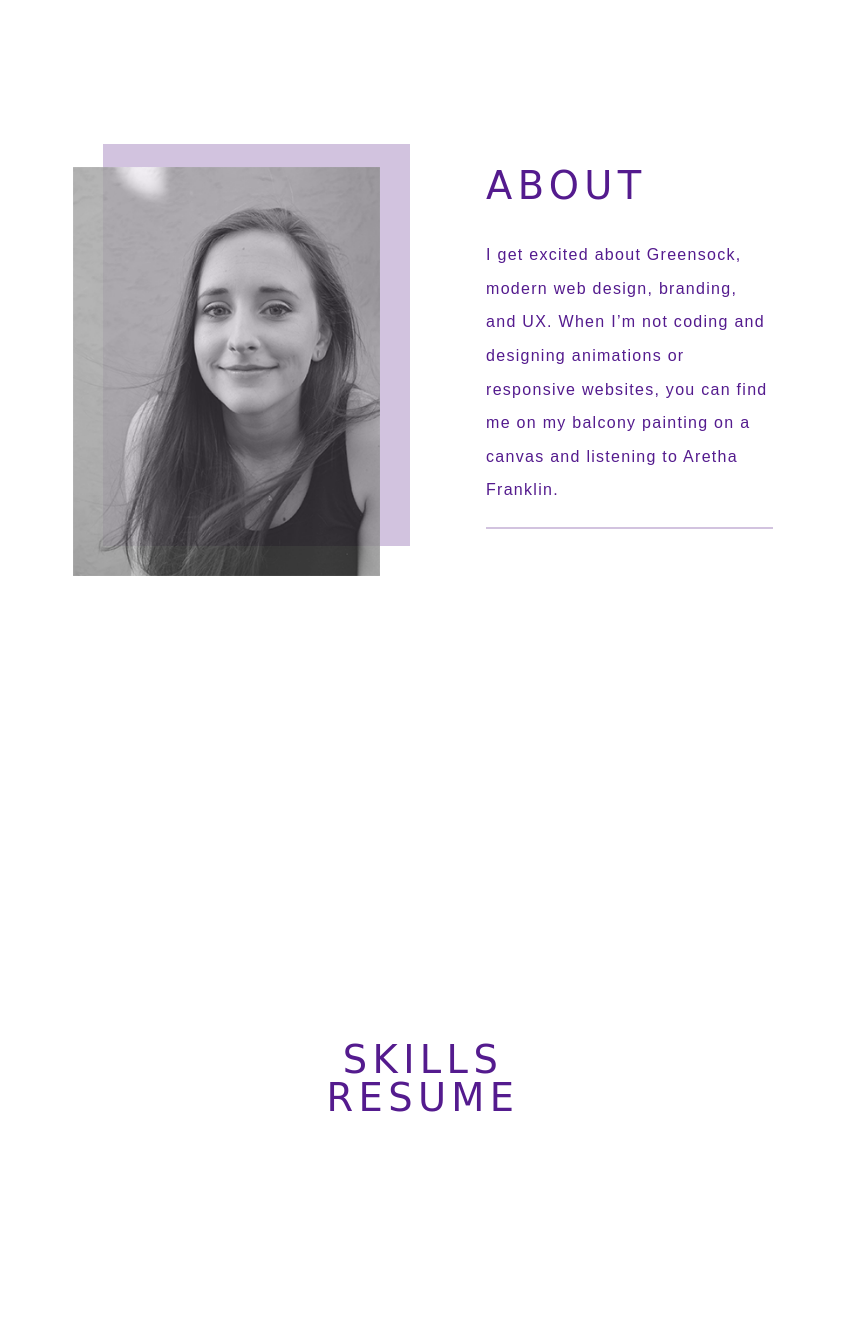
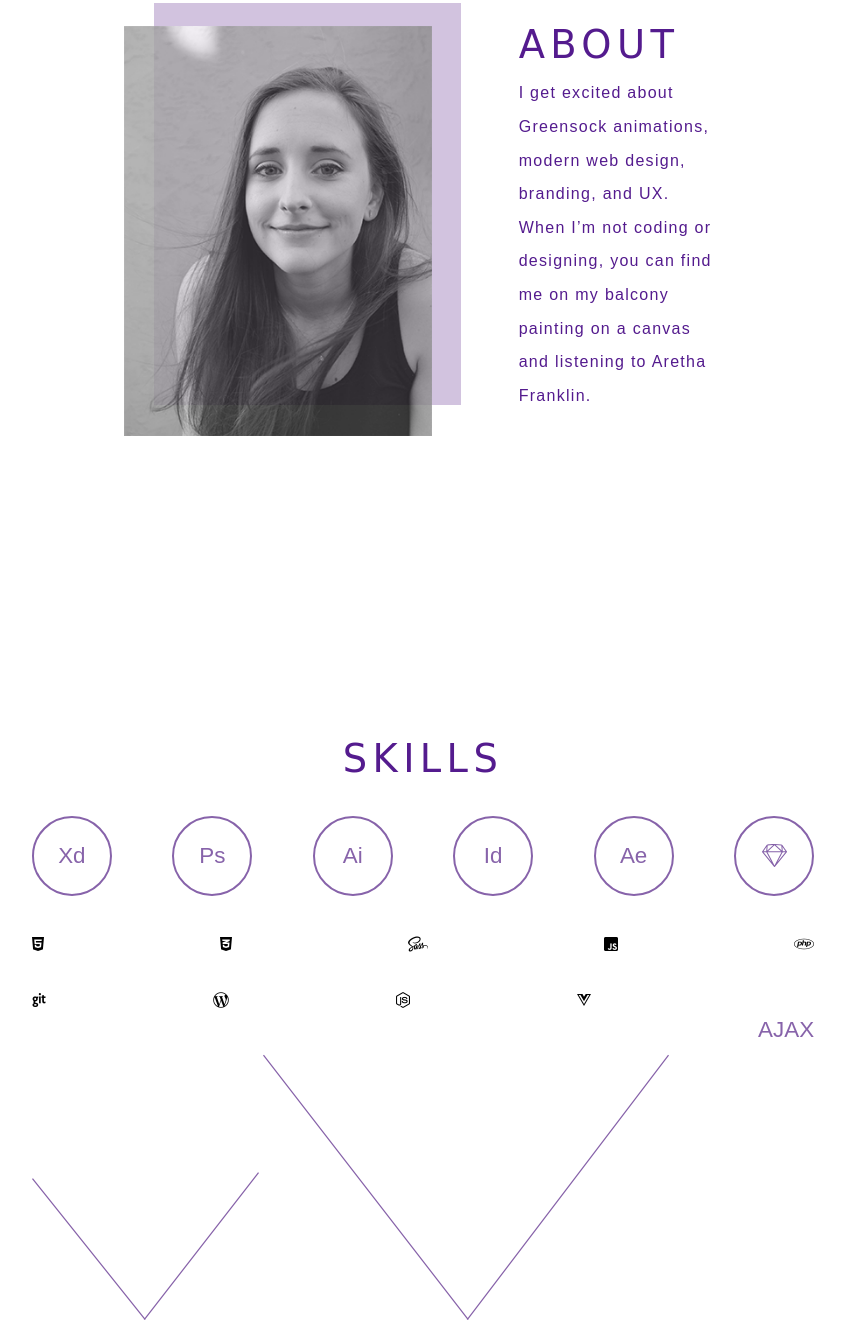
Before and after one commit to erinkahn/erin-kahn.com-2019, a website: page index.html in a window 1280 px wide. Shown: the part 2502-3825 px from the top of the page, without its empty margins (217-1062 px from the left). Before the commit the page ends 3700 px from the top, so only its background shows below. Drawn offline with Linux system fonts and the light colour scheme; a web font is replaced by a local one.

Commit message:
some updates for about section

```diff
--- a/index.html
+++ b/index.html
@@ -9,6 +9,7 @@
 		<link rel="stylesheet" href="dist/css/main.css">
 		<link href="https://fonts.googleapis.com/css?family=Crimson+Text:400i,600i" rel="stylesheet">		<link href="https://fonts.googleapis.com/css?family=Barrio|Fredericka+the+Great|Josefin+Sans:300,400|Nunito:300|Raleway+Dots|Ribeye+Marrow|Sniglet" rel="stylesheet">
 		<link href="https://fonts.googleapis.com/css?family=Berkshire+Swash|Avenir+Next|Cabin+Sketch|Megrim" rel="stylesheet">
+		<link rel="stylesheet" href="https://use.fontawesome.com/releases/v5.0.13/css/all.css" integrity="sha384-DNOHZ68U8hZfKXOrtjWvjxusGo9WQnrNx2sqG0tfsghAvtVlRW3tvkXWZh58N9jp" crossorigin="anonymous">
 
 		<!--
 
@@ -138,17 +139,9 @@
 		<section id="about">
 			<div class="selfie"></div>
 			<div class="selfie-bkg"></div>
-			<div class="aboutText"> <!-- flex direction column-->
+			<div class="aboutText">
 				<h2>About</h2>
-				<div></div> <!--triangles-->
-				<div></div>
-				<div></div>
-				<div></div>
-				<div></div>
-				<div></div>
-				<p>I get excited about Greensock, modern web design, branding, and UX. When I’m not coding and designing animations or responsive websites, you can find me on my balcony painting on a canvas and listening to Aretha Franklin.</p>
-				<div></div> <!--2 lines under text-->
-				<div></div>
+				<p>I get excited about Greensock animations, modern web design, branding, and UX. When I’m not coding or designing, you can find me on my balcony painting on a canvas and listening to Aretha Franklin.</p>
 			</div>
 		</section>
 
@@ -157,30 +150,33 @@
 		<section id="skills"> <!--flex direction column-->
 			<h2>Skills</h2>
 			<div class="designSkills">
-				<div></div>
-				<div></div>
-				<div></div>
-				<div></div>
-				<div></div>
-				<div></div>
+				<div><h5>Xd</h5></div>
+				<div><h5>Ps</h5></div>
+				<div><h5>Ai</h5></div>
+				<div><h5>Id</h5></div>
+				<div><h5>Ae</h5></div>
+				<div><img src="dist/img/sketch.svg" alt="sketch"></div>
 			</div>
 
 			<div class="codeSkills">
-				<div></div>
-				<div></div>
-				<div></div>
-				<div></div>
-				<div></div>
+				<i class="fab fa-html5"></i>
+				<i class="fab fa-css3-alt"></i>
+				<i class="fab fa-sass"></i>
+				<i class="fab fa-js-square"></i>
+				<i class="fab fa-php"></i>
 			</div>
 
 			<div class="frameworks">
-				<div></div>
-				<div></div>
-				<div></div>
-				<div></div>
+				<div><i class="fab fa-git"></i></div>
+				<div><i class="fab fa-wordpress-simple"></i></div>
+				<div><i class="fab fa-node-js"></i></div>
+				<div><i class="fab fa-vuejs"></i></div>
+				<div><h5>AJAX</h5></div>
 			</div>
 
 			<div class="bottomTriangleLines">
+				<img src="dist/img/smlDownTri.png" alt="triangle">
+				<img src="dist/img/bigDownTri.png" alt="triangle">
 			</div>
 		</section>
 
@@ -200,17 +196,17 @@
 
 		<footer>
 			<div> <!-- left icons-->
-				<img src="" alt="">
-				<img src="" alt="">
-				<img src="" alt="">
-				<img src="" alt="">
+				<i class="fab fa-github"></i>
+				<i class="fab fa-linkedin-in"></i>
+				<i class="fab fa-instagram"></i>
+				<img src="" alt="arrowLeft">
 				<h5>Stalk Me</h5>
 			</div>
 
 			<div> <!-- right mail icon-->
 				<h5>Email Me</h5>
-				<img src="" alt="">
-				<img src="" alt="">
+				<img src="" alt="arrowRight">
+				<i class="fas fa-envelope"></i>
 			</div>
 
 		</footer>
--- a/src/scss/main.scss
+++ b/src/scss/main.scss
@@ -72,7 +72,9 @@ body {
 	height: 100vh;
 	overflow: hidden;
 	margin-bottom: 20%;
-
+	@media screen and (min-width: 1440px){
+		height: 102vh;
+	}
 	.topLine{
 		width: 479%;
 		display: flex;
@@ -708,15 +710,19 @@ h2{
 	}
 	@media screen and (min-width: 768px){
 		width: 63.722222%;
-		margin-top: 40%;
-		padding-top:17%;
+		margin-top: 34%;
+		padding-top: 17%;
+	}
+	@media screen and (min-width: 900px){
+		width: 61%;
 	}
 	@media screen and (min-width: 1024px){
-		width: 60.722222%;
-		padding-top: 4%;
+		width: 52.722222%;
+		margin-top: 20%;
 	}
 	@media screen and (min-width: 1224px){
-		width: 54.722222%; // 788 / 1440
+		width: 46.722222%;
+		margin-top: 16%;
 	}
 
 
@@ -733,11 +739,15 @@ h2{
 			width: 80%;
 			padding-bottom: 45%;
 		}
+		@media screen and (min-width: 900px){
+			width: 31%;
+			padding-bottom: 41%;
+		}
 		@media screen and (min-width: 1024px){
-			padding-bottom: 36%;
+			padding-bottom: 33%;
 		}
 		@media screen and (min-width: 1224px){
-			width: 77%;
+			width: 73%;
 			padding-bottom: 32%;
 		}
 		background-image: url('../img/selfie.png');
@@ -764,9 +774,13 @@ h2{
 			width: 34%;
 			padding-bottom: 44%;
 		}
+		@media screen and (min-width: 900px){
+			width: 31%;
+			padding-bottom: 40%;
+		}
 		@media screen and (min-width: 1024px){
-			width: 27%;
-			padding-bottom: 35.4%;
+			width: 25%;
+			padding-bottom: 32.4%;
 		}
 		@media screen and (min-width: 1224px){
 			width: 24%;
@@ -793,19 +807,24 @@ h2{
 		@media screen and (min-width: 768px){
 			margin-left: 67%;
 		}
+		@media screen and (min-width: 900px){
+			margin-left: 63%;
+		}
 		@media screen and (min-width: 1024px){
-			margin-left: 59%;
+			margin-left: 61%;
 		}
-		// margin-left: 55%;
+		@media screen and (min-width: 1224px){
+			margin-left: 66%;
+		}
+		@media screen and (min-width: 1440px){
+			margin-left: 64%;
+		}
 		flex-direction: column;
 		justify-content: center;
 		position: relative;
 
 		h2{
-			@media screen and (max-width: 1023px){
-				margin-bottom: 12px;
-			}
-			margin-bottom: 33px;
+			margin-bottom: 12px;
 			text-align: left;
 		}
 
@@ -829,44 +848,6 @@ h2{
 			color: #541b8e;
 		}
 
-		//triangles -----
-		div:first-child{
-
-		}
-
-		div:nth-child(2){
-
-		}
-
-		div:nth-child(3){
-
-		}
-
-		div:nth-child(4){
-
-		}
-
-		div:nth-child(5){
-
-		}
-
-		div:nth-child(6){
-
-		}
-
-		// 2 lines
-		div:nth-child(7){
-			background-color: #d2c3df;
-			height: 2px;
-			position: absolute;
-			top: 9%;
-		}
-
-		div:last-child{
-			background-color: #d2c3df;
-			height: 2px;
-			margin-top: 0;
-		}
 	}
 }
 
@@ -875,5 +856,49 @@ h2{
 // skills section--------------------------------------------
 
 #skills{
-	margin-top: 40%;
+	display: flex;
+	flex-direction: column;
+	flex-wrap: wrap;
+	margin: 0 auto;
+	margin-top: 24%;
+	width: 61.11111111%;
+
+	h2{
+		margin-bottom: 38px;
+	}
+
+	h5{
+		color: #8763aa;
+		text-align: center;
+		font-size: 1.4em;
+		font-family: 'Avenir-Next', sans-serif;
+		transform: translateY(27px);
+	}
 }
+
+.designSkills, .codeSkills, .frameworks{
+	flex-direction: row;
+	display: flex;
+	justify-content: space-between;
+	margin-bottom: 40px;
+}
+
+.designSkills{
+
+	div{
+		border: 2px solid #8763aa;
+		border-radius: 90%;
+		width: 80px;
+		height: 80px;
+
+		img{
+			width: 33%;
+			transform: translate(26px, 26px);
+		}
+	}
+}
+
+.codeSklls{
+	background-color: red;
+
+}
```
Also changed, not shown: dist/css/main.css, dist/img/bigDownTri.png (added), dist/img/sketch.svg (added), dist/img/smlDownTri.png (added), src/img/bigDownTri.png (added), src/img/sketch.svg (added), src/img/smlDownTri.png (added), 2 other files.
